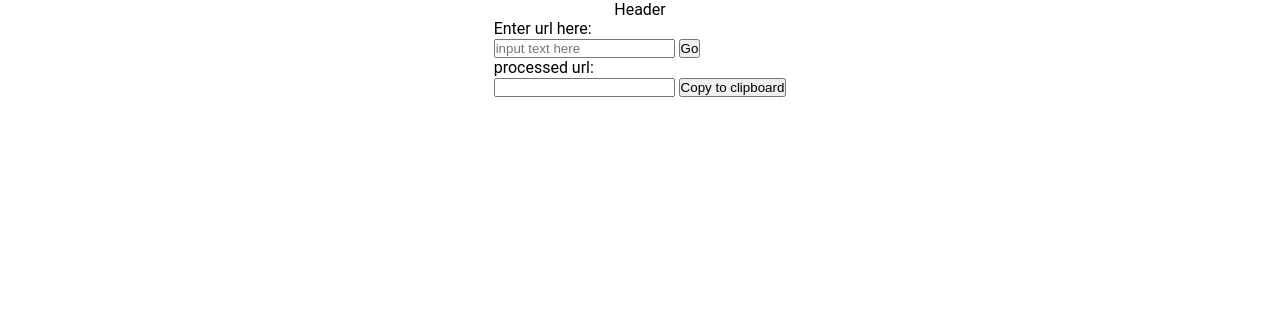
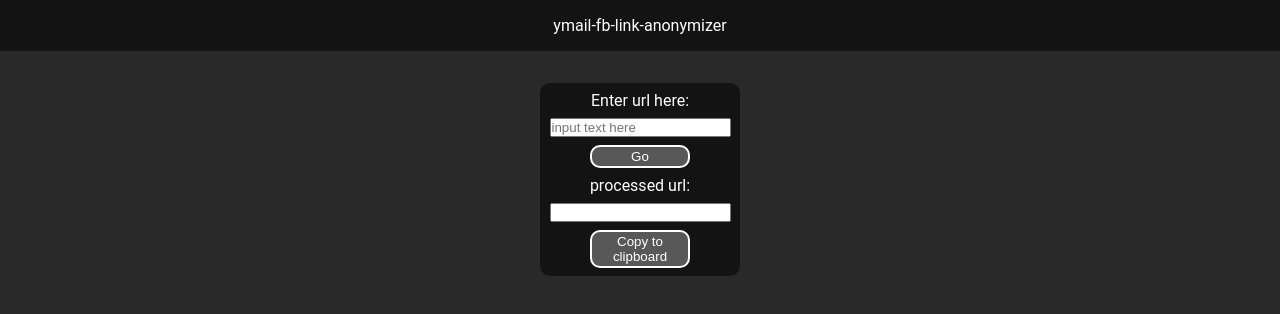
Before and after one commit to diminishedcaustic/ymail-fb-link-anonymizer, a plain HTML site: page index.html in a window 1280 px wide. Drawn offline with Linux system fonts and the light colour scheme.

Commit message:
added basic styling

```diff
--- a/index.html
+++ b/index.html
@@ -3,13 +3,14 @@
 <head>
     <meta charset="UTF-8">
     <meta name="viewport" content="width=device-width, initial-scale=1.0">
-    <title>yahoo-link-parser</title>
+    <title>ymail-fb-link-anonymizer</title>
     <link rel="stylesheet" href="styles.css">
     <script src="script.js" defer></script>
 </head>
 <body>
-    <div class="header">Header</div>
+    <div class="header">ymail-fb-link-anonymizer</div>
     <div class="main-content">
+        <div class="card">
             <p>Enter url here:</p>
             <input type="text" id="input-text" placeholder="input text here" value="">
             <button id="go-btn">Go</button>
@@ -17,5 +18,6 @@
             <input type="text" id="output-text" value="">
             <button id="copy-btn">Copy to clipboard</button>
         </div>
+    </div>
 </body>
 </html>
--- a/styles.css
+++ b/styles.css
@@ -6,7 +6,42 @@
 
 body {
     font-family: 'Roboto', sans-serif;
+    background-color: rgb(41, 41, 41);
+}
+
+.header {
+    background-color: rgb(19, 19, 19);
+    padding: 16px;
+    text-align: center;
+    color: white;
+}
+
+.main-content {
     display: flex;
-    flex-direction: column;
+    justify-content: center;
+    align-self: center;
+    padding: 32px;
+}
+
+.card {
+    background-color: rgb(19, 19, 19);
+    padding: 8px;
+    color: white;
+    border-radius: 10px;
+    display: flex;
+    flex-wrap: wrap;
+    flex-basis: 200px;
+    justify-content: center;
     align-items: center;
+    gap: 8px;
 }
+
+button {
+    border-radius: 10px;
+    width: 100px;
+    background-color: rgba(90, 90, 90, 0.986);
+    border-style: none;
+    color: white;
+    padding: 2px;
+    border: 2px solid white;
+}
```
Lines whose indentation alone changed are shown as unchanged.
